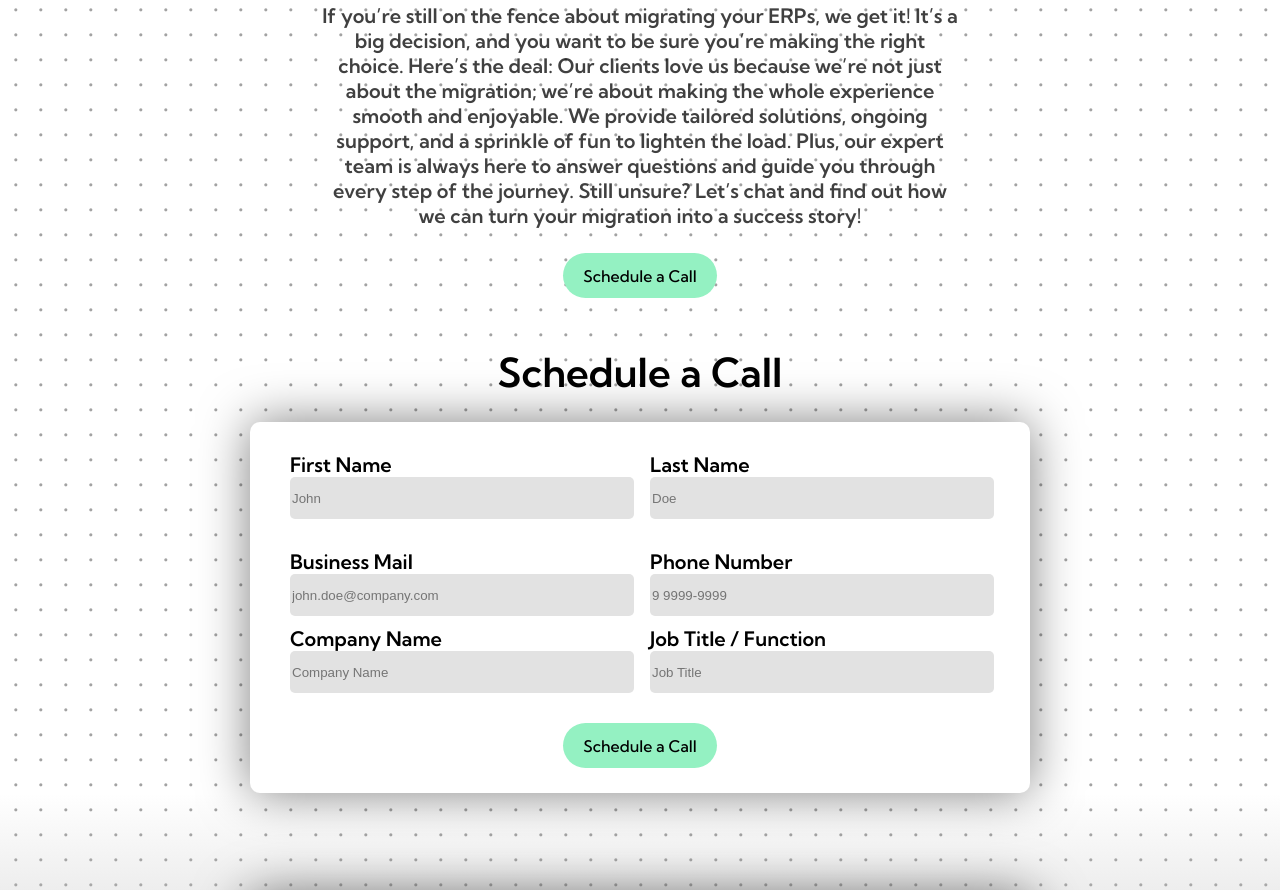
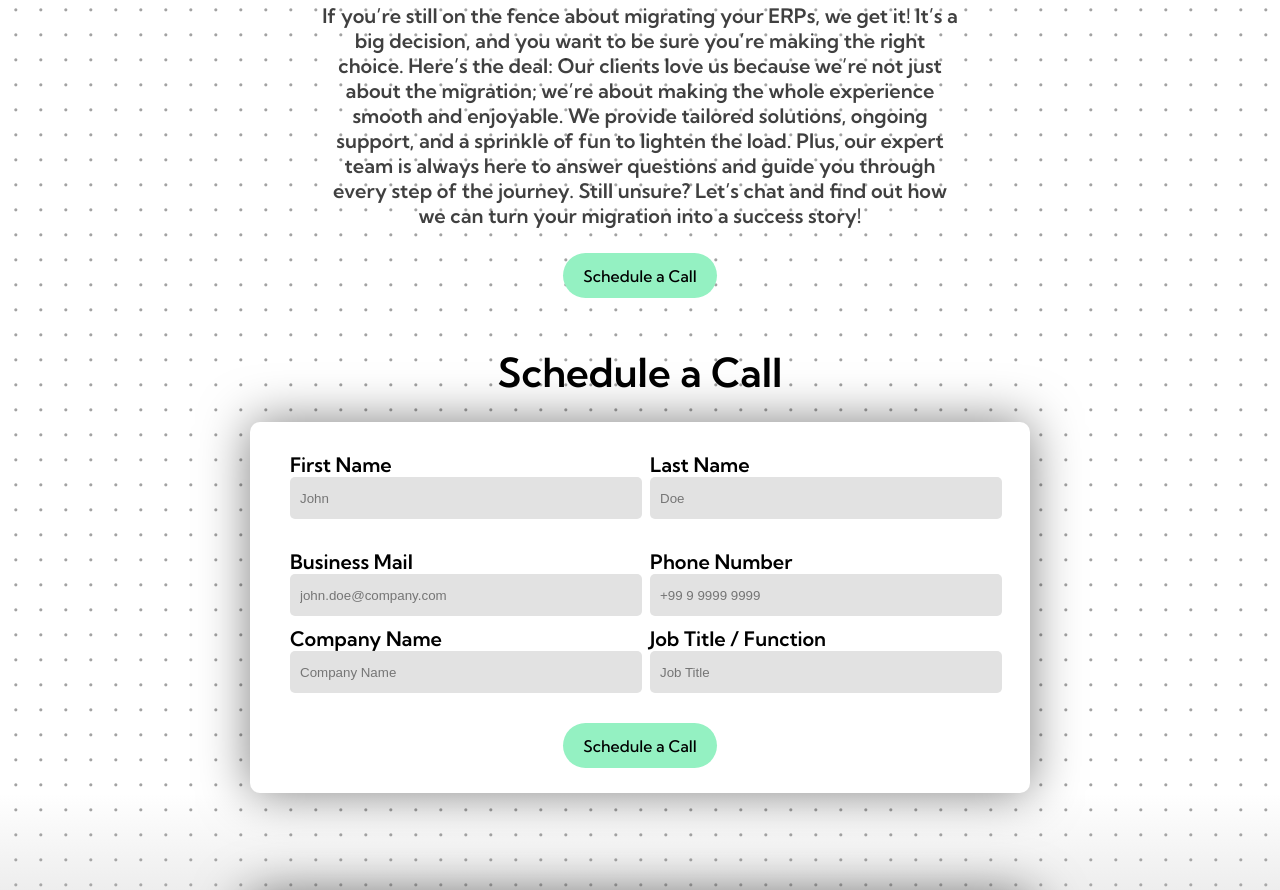
Before and after one commit to jotalevi/shiftlanding, a plain HTML site: page index.html in a window 1280 px wide. Shown: the part 2583-3473 px from the top of the page. Drawn offline with Linux system fonts and the light colour scheme.

Commit message:
Changed input paddings

```diff
--- a/index.html
+++ b/index.html
@@ -409,7 +409,7 @@
                     <p class="title" style="text-align: left;">
                         Phone Number
                     </p>
-                    <input type="text" class="input" placeholder="9 9999-9999"
+                    <input type="text" class="input" placeholder="+99 9 9999 9999"
                         name="Phone Number" id="phoneNumberInput">
                 </div>
             </div>
--- a/style.css
+++ b/style.css
@@ -460,3 +460,7 @@ a.nav-link:hover {
   justify-content: flex-start;
   align-items: center;
 }
+
+input {
+    padding-left: 10px;
+}
```
